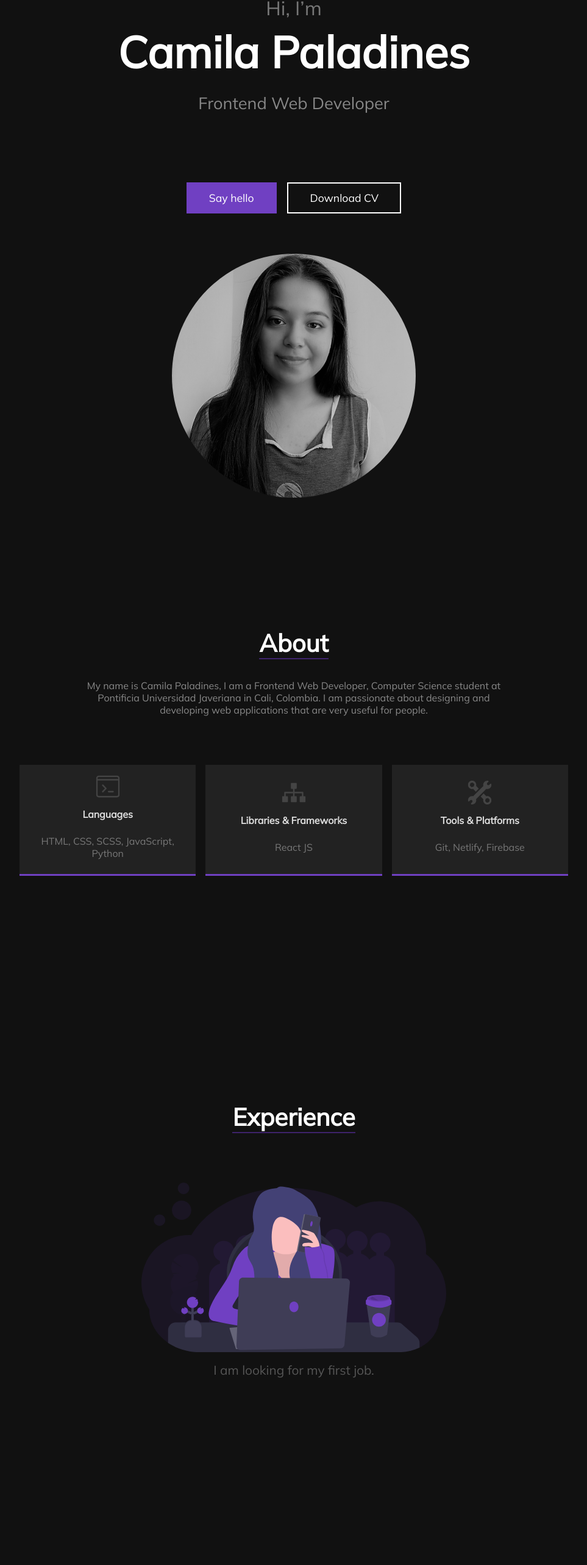
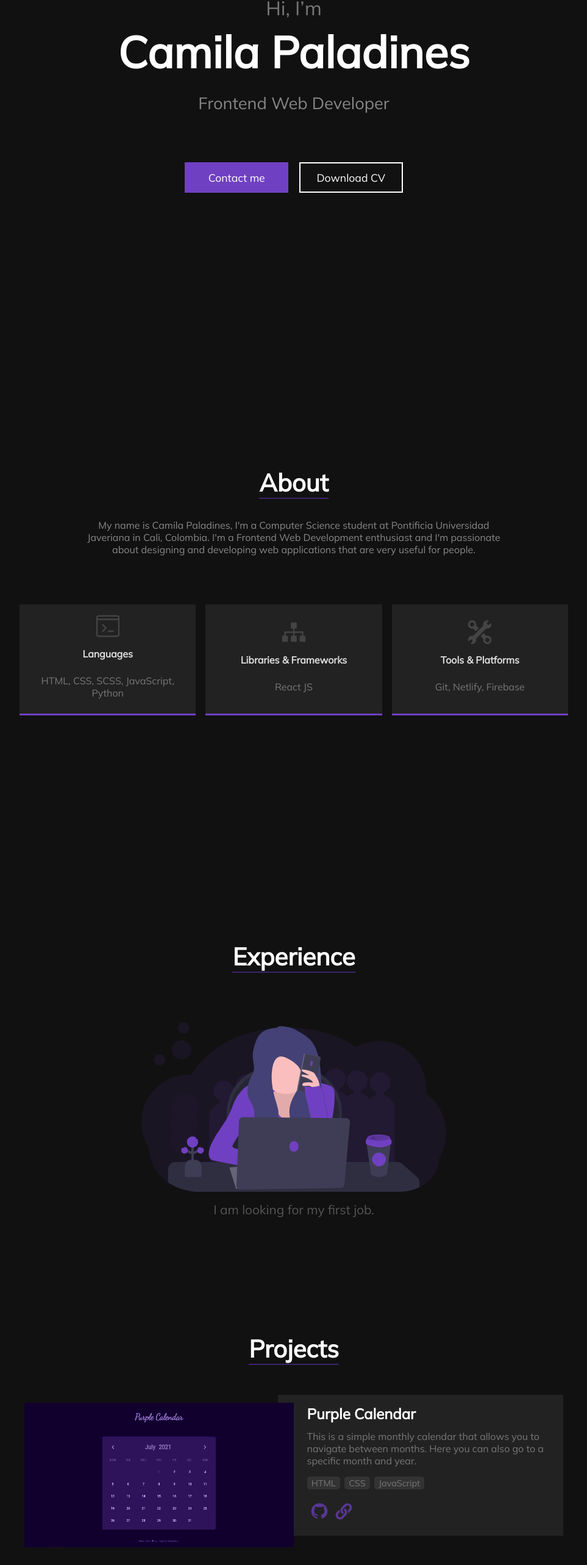
Before and after one commit to paladinescamila/Personal-Website, a React (Create React App) app: page / in a window 1280 px wide. Shown: the part 215-2781 px from the top of the page at 61% size, without its empty margins (158-1121 px from the left). Built offline with nearby package versions, Linux system fonts and the light colour scheme.

Commit message:
Started to change project card styles

```diff
--- a/src/components/About.jsx
+++ b/src/components/About.jsx
@@ -9,8 +9,8 @@ export default function About() {
 		<div className='section-container'>
 			<h2 className='section-title'>About</h2>
 			<p className='section-text'>
-				My name is Camila Paladines, I am a Frontend Web Developer, Computer Science student at Pontificia Universidad Javeriana in Cali, Colombia. I am passionate about designing and
-				developing web applications that are very useful for people.
+				My name is Camila Paladines, I'm a Computer Science student at Pontificia Universidad Javeriana in Cali, Colombia. I'm a Frontend Web Development enthusiast and I'm passionate about
+				designing and developing web applications that are very useful for people.
 			</p>
 			<div className='about-skills'>
 				<SkillCard image={languagesImage} title='Languages' tools='HTML, CSS, SCSS, JavaScript, Python' />
--- a/src/components/Banner.jsx
+++ b/src/components/Banner.jsx
@@ -13,7 +13,7 @@ export default function Banner() {
 					<p>Frontend Web Developer</p>
 				</div>
 				<div>
-					<Button value='Say hello' type='solid' link='mailto:camilapaladines27@gmail.com' />
+					<Button value='Contact me' type='solid' link='mailto:camilapaladines27@gmail.com' />
 					<Button value='Download CV' type='ghost' link={cvEnglish} />
 				</div>
 			</div>
--- a/src/scss/App.scss
+++ b/src/scss/App.scss
@@ -67,11 +67,11 @@ p {
 /* Buttons */
 
 @mixin button($border, $background, $color) {
-	padding: 0.7em 2em;
+	display: inline-block;
+	padding: 0.7em;
 	font-size: 1.1em;
 	cursor: pointer;
-	width: Max(150px, fit-content);
-	height: fit-content;
+	width: 170px;
 	text-align: center;
 	text-decoration: none;
 	border: 2px solid $border;
@@ -98,7 +98,7 @@ p {
 
 .empty-button {
 	@include button(transparent, transparent, $white) {
-		text-decoration: none;
+		text-decoration: underline;
 	}
 }
 
--- a/src/scss/Banner.scss
+++ b/src/scss/Banner.scss
@@ -57,6 +57,11 @@
 		display: flex;
 		flex-direction: column;
 		align-items: center;
+		margin-bottom: 5em;
+	}
+
+	.banner-section img {
+		display: none;
 	}
 }
 
--- a/src/scss/Projects.scss
+++ b/src/scss/Projects.scss
@@ -1,19 +1,30 @@
 .projects-container {
-	display: grid;
-	grid-gap: 2em;
-	grid-template-columns: repeat(3, 1fr);
+	// display: grid;
+	// grid-gap: 2em;
+	// grid-template-columns: repeat(3, 1fr);
+	display: flex;
+	flex-direction: column;
+	align-items: center;
 	width: 100%;
 }
 
 .project-card {
-	background-color: $gray-2;
 	display: flex;
 	flex-direction: column;
 	position: relative;
+	width: 80%;
+	height: 250px;
+	margin-bottom: 5em;
 }
 
 .project-card-photo {
 	background-color: $theme-1;
+	width: 50%;
+	height: 95%;
+	position: absolute;
+	left: 0;
+	bottom: 0;
+	z-index: 100;
 
 	img {
 		width: 100%;
@@ -28,14 +39,20 @@
 
 .project-card-data {
 	padding: 1em;
+	background-color: $gray-2;
 	display: flex;
 	flex-direction: column;
+	padding-left: 3em;
+	width: 53%;
+	position: absolute;
+	top: 0;
+	right: 0;
 
 	& > a {
 		text-decoration: none;
 
 		p:nth-of-type(1) {
-			color: $gray-C;
+			color: $white;
 			font-weight: bold;
 			font-size: 1.5em;
 			margin: 0 0 0.5em 0;
@@ -52,6 +69,7 @@
 	list-style: none;
 	display: flex;
 	align-items: center;
+	margin-bottom: 1em;
 
 	li {
 		background-color: $gray-3;
@@ -63,12 +81,6 @@
 	}
 }
 
-.project-card-resources {
-	position: absolute;
-	bottom: 0.5em;
-	right: 0.5em;
-}
-
 .project-card-resources a img {
 	width: 40px;
 	opacity: 0.7;
```
